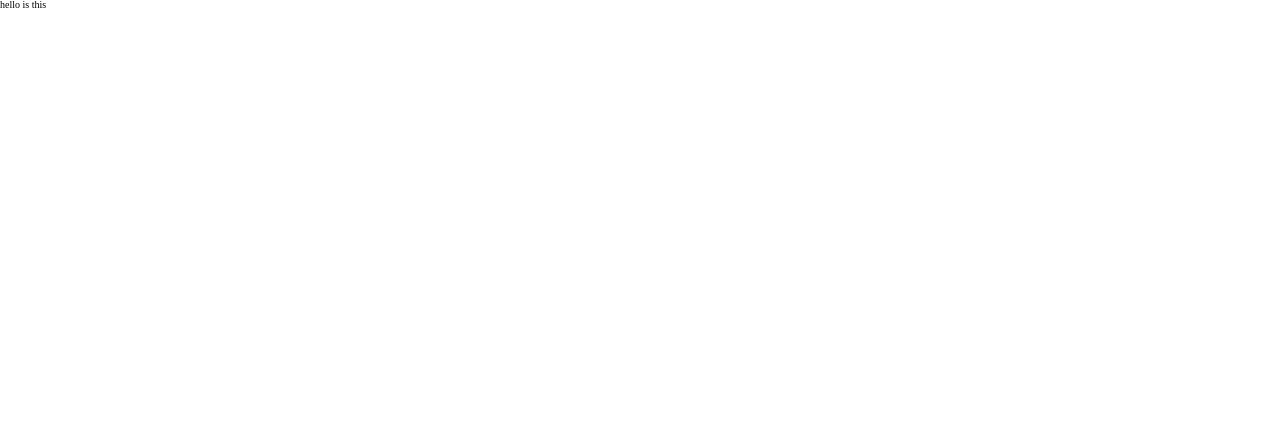
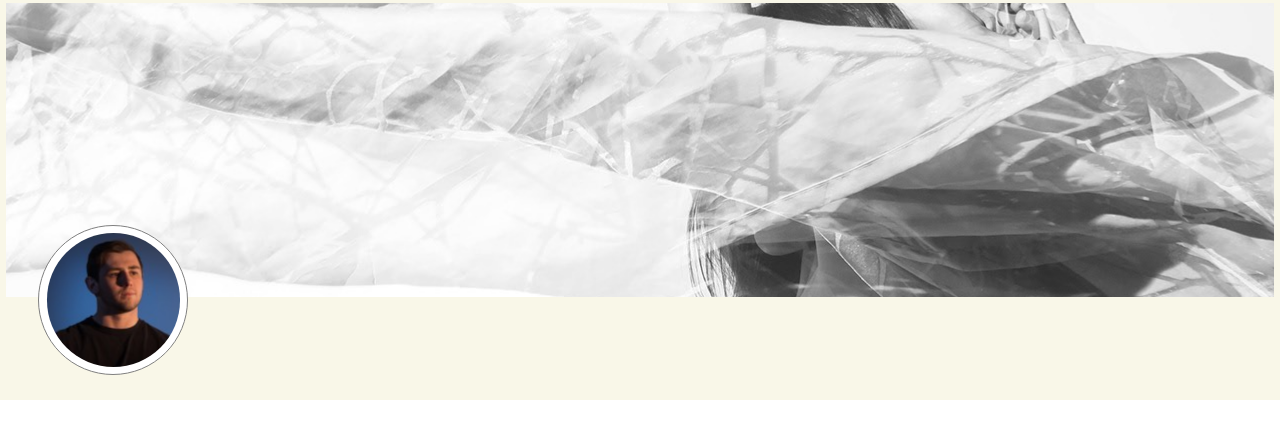
Before and after one commit to AvantGov/resume, a React (Create React App) app in the folder resume__client/: page / in a window 1280 px wide. Shown: the top 438 px of the page. Built offline with nearby package versions, Linux system fonts and the light colour scheme; a web font is replaced by a local one.

Commit message:
added header components and styling support, need issue resolution on centering of icon component div.

```diff
--- a/resume__client/src/App.css
+++ b/resume__client/src/App.css
@@ -66,3 +66,54 @@ Html{
 
 
 /*  actual CSS code implementation */
+
+/* *APP STYLING* */
+.App {
+	background-color: #F9F7E8;
+}
+
+/* *HEADER COMPONENT STYLING* */
+.header {
+	height: 400px;
+	width: 100%;
+}
+
+.header__iconContainer {
+	height: 150px;
+	width: 150px;
+	margin-top: -75px;
+	/* ! margin-left: auto; */
+	/* ! won't auto out to center left alignment and not sure why? */
+	margin-left: 3%;
+	position: absolute;
+	background-color: #FFFFFF;
+	border: 1px solid #808080;
+	border-radius: 100px;
+	display: flex;
+	align-items: center;
+	justify-content: center;
+}
+
+.iconContainer__img {
+	height: 90%;
+	width: 90%;
+	background-image: url("./assets/alex.jpeg");
+	background-position: center;
+	border-radius: 100px;
+}
+
+.header__imgContainer {
+	width: 100%;
+	height: 300px;
+	display: flex;
+	align-items: center;
+	justify-content: space-around;
+}
+
+.imgContainer__img {
+	height: 98%;
+	width: 99%;
+	background-image: url("./assets/inertia/1.jpg");
+	background-position: center 20%;
+
+}
--- a/resume__client/src/App.js
+++ b/resume__client/src/App.js
@@ -1,9 +1,11 @@
 import './App.css';
+import './Components/Header';
+import Header from './Components/Header';
 
 function App() {
   return (
     <div className="App">
-      <p className="test">hello is this</p>
+      <Header />
     </div>
   );
 }
--- a/resume__client/src/Components/Header.js
+++ b/resume__client/src/Components/Header.js
@@ -0,0 +1,18 @@
+import React from 'react'
+// TODO ! import moreinfo component
+
+const Header = () => {
+
+    return (
+        <div className="header">
+            <div className="header__imgContainer">
+                <div className="imgContainer__img"></div>
+            </div>
+            <div className="header__iconContainer">
+                <div className="iconContainer__img"></div>
+            </div>
+        </div>
+    )
+};
+
+export default Header;
```
Also changed, not shown: resume__client/src/Components/WorkExp.js (+14 -0 lines).
